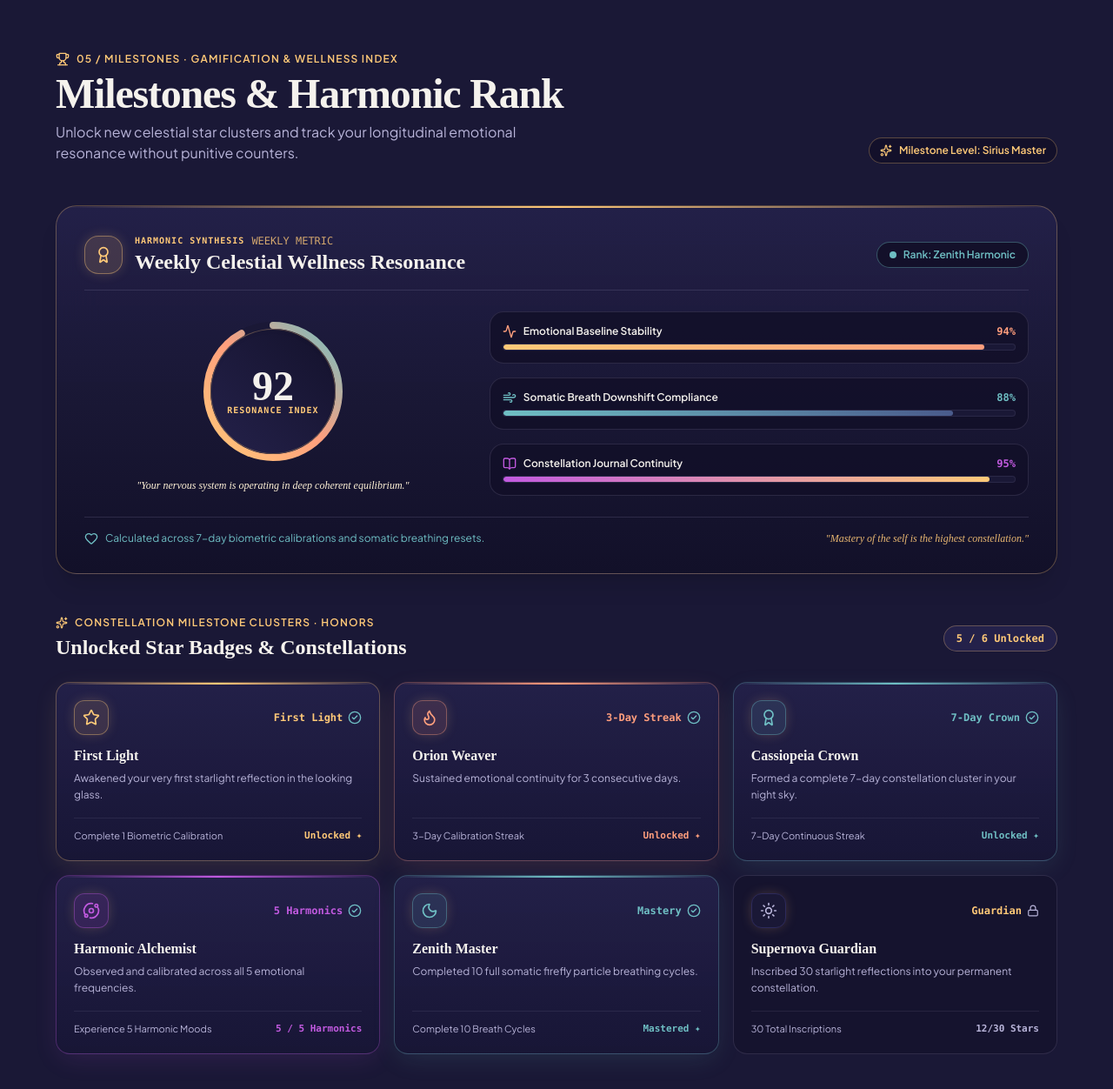
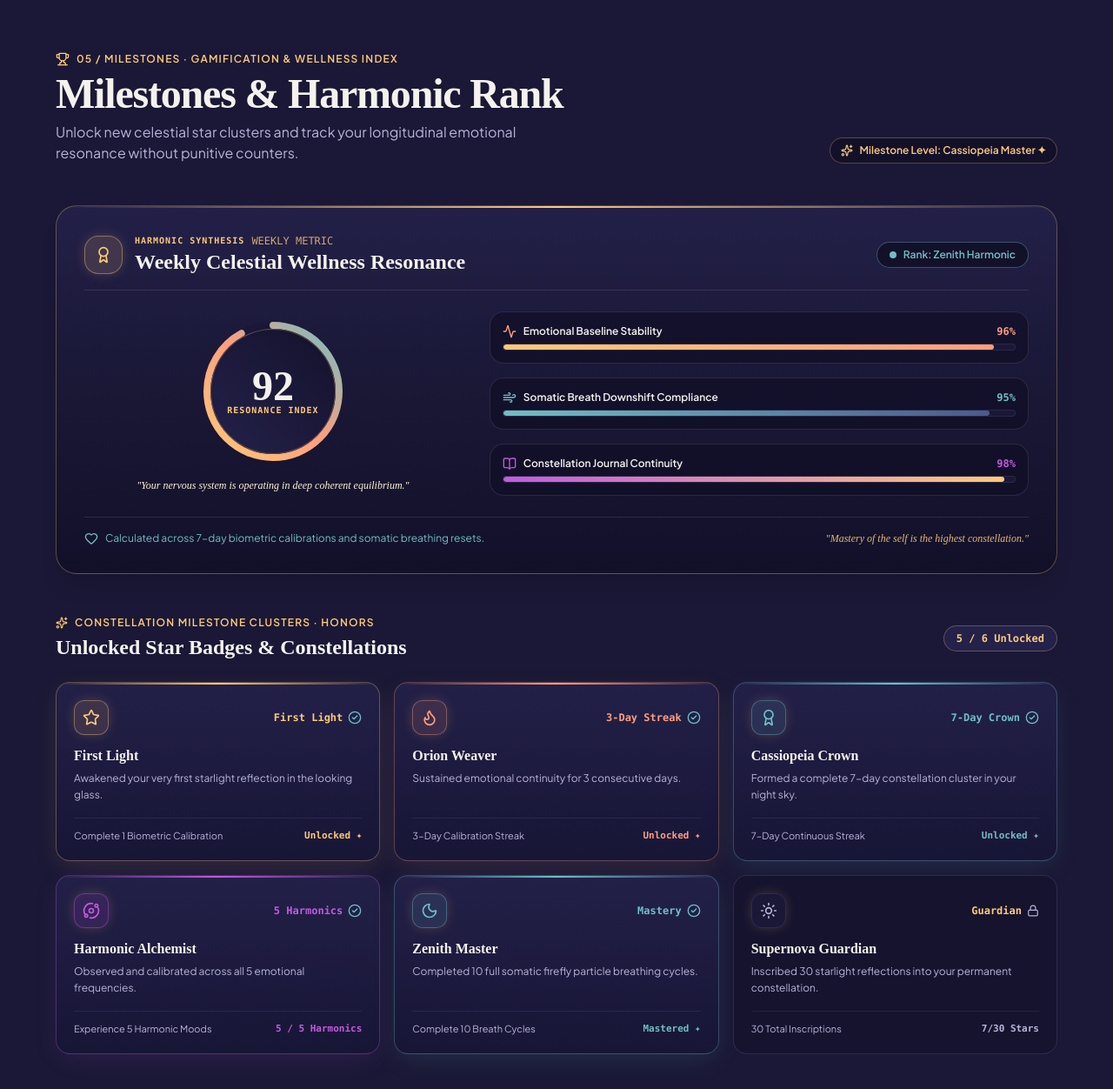
Before and after one commit to Santosh-kumar-sah/Vynura, a React (Vite) app: page /constellation in a window 1280 px wide. Shown: the part 1864-3116 px from the top of the page at 87% size. Built offline with nearby package versions, Linux system fonts and the light colour scheme; no server answers; a web font is replaced by a local one.

Commit message:
feat: complete Phase 6 - Spotify Embed, ZenQuotes Integration, Constellation Gamification & Final Polish

```diff
--- a/src/components/gamification/GamificationSection.tsx
+++ b/src/components/gamification/GamificationSection.tsx
@@ -1,10 +1,30 @@
-import React from 'react';
+import React, { useEffect, useState } from 'react';
 import { motion } from 'framer-motion';
 import { Sparkles, Trophy } from 'lucide-react';
 import { WeeklyWellnessScore } from './WeeklyWellnessScore';
 import { StarBadgeGrid } from './StarBadgeGrid';
+import { fetchMoodEntries, calculateStreak, type MoodEntry } from '../../lib/supabase';
 
 export const GamificationSection: React.FC = () => {
+  const [entries, setEntries] = useState<MoodEntry[]>([]);
+  const [streakDays, setStreakDays] = useState<number>(5);
+
+  useEffect(() => {
+    fetchMoodEntries().then((loaded) => {
+      setEntries(loaded);
+      const streak = calculateStreak(loaded);
+      setStreakDays(streak);
+    });
+  }, []);
+
+  const calibrationsCount = entries.length;
+  // Calculate dynamic weekly wellness metrics
+  const score = Math.min(78 + calibrationsCount * 2, 98);
+  const reflectionCount = entries.filter((e) => Boolean(e.journal_text)).length;
+  const reflectionScore = Math.min(80 + reflectionCount * 3, 98);
+  const balanceScore = Math.min(82 + Math.min(calibrationsCount * 2, 16), 96);
+  const somaticScore = Math.min(85 + (streakDays >= 3 ? 10 : 4), 98);
+
   return (
     <section
       id="gamification"
@@ -34,22 +54,28 @@ export const GamificationSection: React.FC = () => {
 
         <div className="flex items-center gap-2 px-3 py-1.5 rounded-full bg-[#121029]/80 border border-[#FFC978]/30 text-xs font-semibold text-[#FFC978]">
           <Sparkles className="w-3.5 h-3.5" />
-          <span>Milestone Level: Sirius Master</span>
+          <span>
+            {streakDays >= 7
+              ? 'Milestone Level: Cassiopeia Master ✦'
+              : streakDays >= 3
+              ? 'Milestone Level: Orion Weaver ✦'
+              : 'Milestone Level: First Light ✦'}
+          </span>
         </div>
       </div>
 
       {/* 1. Weekly Wellness Score Dial Summary */}
       <WeeklyWellnessScore
-        score={92}
-        balanceScore={94}
-        somaticScore={88}
-        reflectionScore={95}
+        score={score}
+        balanceScore={balanceScore}
+        somaticScore={somaticScore}
+        reflectionScore={reflectionScore}
       />
 
       {/* 2. Star Badge Milestones Grid */}
       <StarBadgeGrid
-        streakDays={7}
-        calibrationsCount={12}
+        streakDays={streakDays}
+        calibrationsCount={calibrationsCount}
       />
     </section>
   );
--- a/src/services/quotesService.ts
+++ b/src/services/quotesService.ts
@@ -80,7 +80,7 @@ const CURATED_MOOD_QUOTES: Record<MoodType, MoodQuote[]> = {
 };
 
 /**
- * Fetches dynamic quote for a given mood with API or fallback to curated wisdom
+ * Fetches dynamic quote for a given mood with ZenQuotes API or fallback to curated wisdom
  */
 export async function getMoodQuote(mood: MoodType): Promise<MoodQuote> {
   const fallbacks = CURATED_MOOD_QUOTES[mood] || CURATED_MOOD_QUOTES.neutral;
@@ -88,9 +88,10 @@ export async function getMoodQuote(mood: MoodType): Promise<MoodQuote> {
 
   try {
     const controller = new AbortController();
-    const timeoutId = setTimeout(() => controller.abort(), 2000);
+    const timeoutId = setTimeout(() => controller.abort(), 2200);
 
-    const res = await fetch('https://dummyjson.com/quotes/random', {
+    // Try local express server ZenQuotes proxy first
+    const res = await fetch(`http://localhost:3001/api/zenquotes?mood=${mood}`, {
       signal: controller.signal,
     });
     clearTimeout(timeoutId);
@@ -105,7 +106,7 @@ export async function getMoodQuote(mood: MoodType): Promise<MoodQuote> {
       }
     }
   } catch {
-    // Fallback to rich curated quotes
+    // Fallback smoothly to rich mood-matched philosophical quotes
   }
 
   return randomFallback;
```
Also changed, not shown: 1 other file (tests, documents, lock files or other folders).
